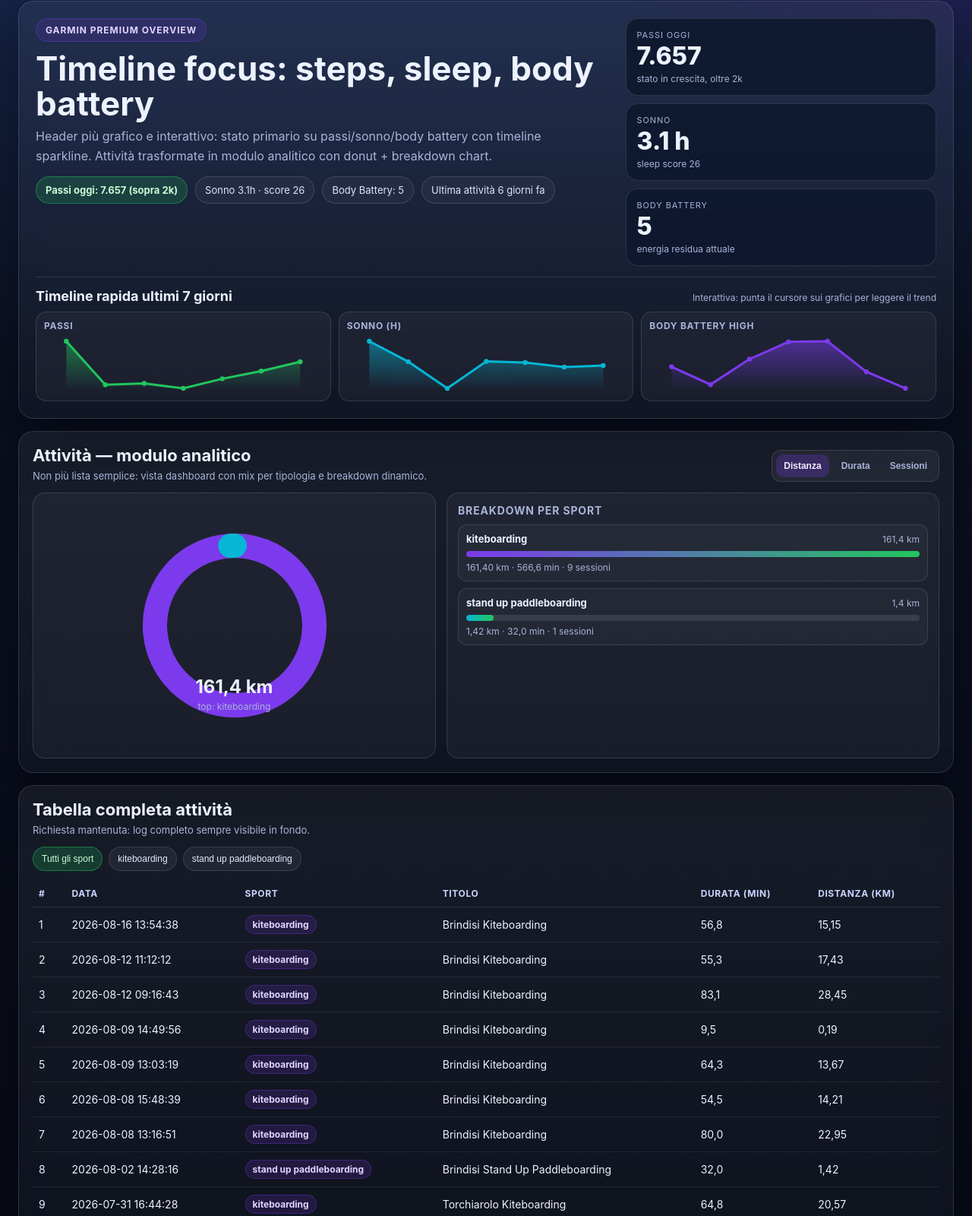
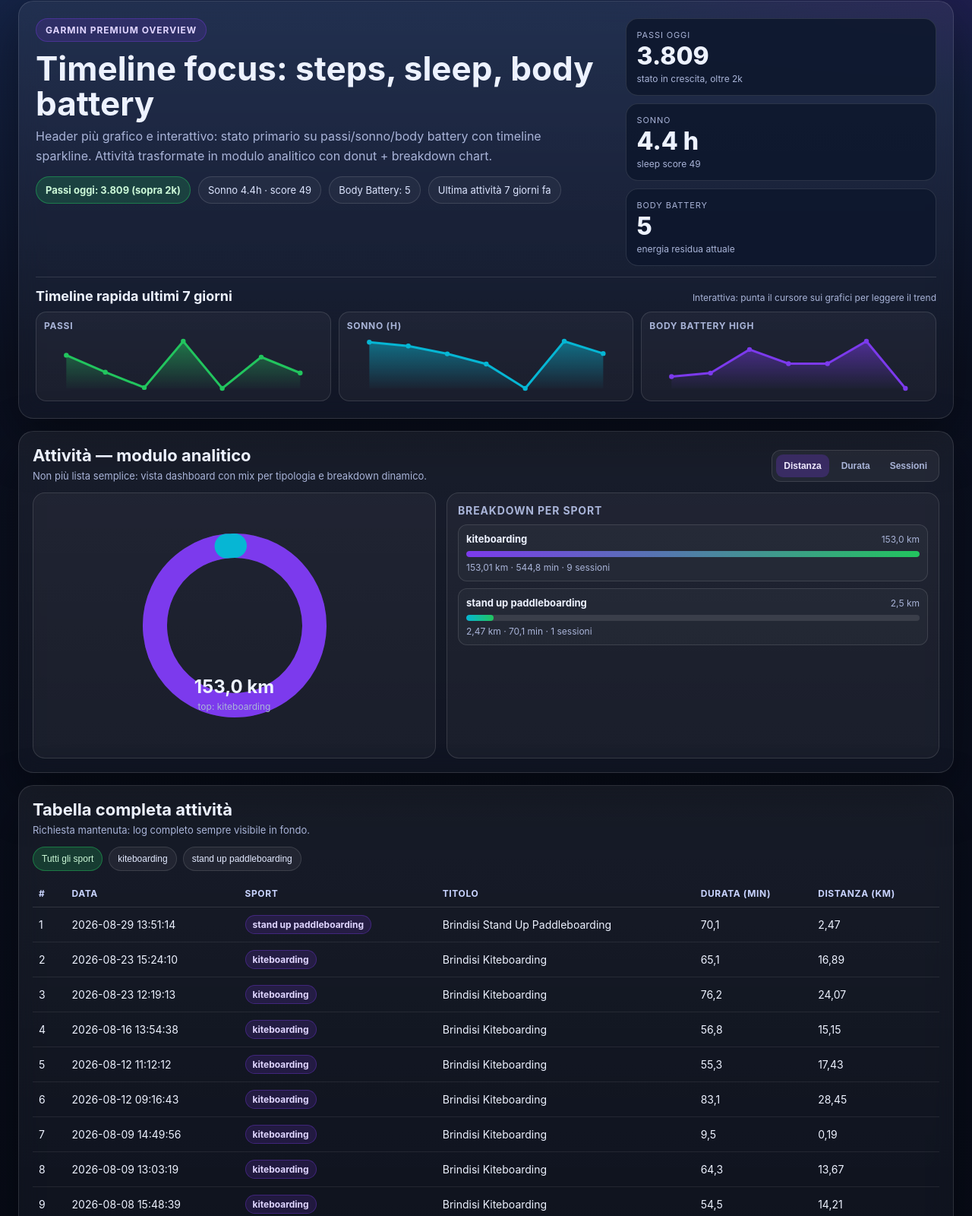
Before and after one commit to antoniogatti/garmin-dashboard, a plain HTML site: page index.html in a window 1280 px wide. Shown: the part 23-1623 px from the top of the page at 76% size. Drawn offline with Linux system fonts and the light colour scheme.

Commit message:
Update Garmin dashboard

```diff
--- a/index.html
+++ b/index.html
@@ -293,156 +293,156 @@
 
 <script>
 const data = {
-  "today": "2026-08-22",
-  "latestActivityDate": "2026-08-16T13:54:38",
+  "today": "2026-09-05",
+  "latestActivityDate": "2026-08-29T13:51:14",
   "todaySummary": {
-    "steps": 7657,
-    "sleep_hours": 3.1,
-    "sleep_score": 26,
+    "steps": 3809,
+    "sleep_hours": 4.4,
+    "sleep_score": 49,
     "body_battery": 5,
-    "stress_avg": 61
+    "stress_avg": 46
   },
   "days": [
     {
-      "date": "2026-08-16",
-      "steps": 12922,
-      "sleep_hours": 6.5,
-      "sleep_score": 74,
-      "body_battery_high": 43,
-      "body_battery_low": 5,
-      "stress_avg": 40,
-      "activity": true
-    },
-    {
-      "date": "2026-08-17",
-      "steps": 1787,
-      "sleep_hours": 3.68,
-      "sleep_score": 29,
-      "body_battery_high": 15,
+      "date": "2026-08-30",
+      "steps": 6019,
+      "sleep_hours": 5.79,
+      "sleep_score": 50,
+      "body_battery_high": 34,
       "body_battery_low": 5,
       "stress_avg": 42,
       "activity": false
     },
     {
-      "date": "2026-08-18",
-      "steps": 2111,
-      "sleep_hours": 0,
-      "sleep_score": 0,
-      "body_battery_high": 55,
+      "date": "2026-08-31",
+      "steps": 3910,
+      "sleep_hours": 5.32,
+      "sleep_score": 54,
+      "body_battery_high": 37,
       "body_battery_low": 5,
-      "stress_avg": 33,
+      "stress_avg": 41,
       "activity": false
     },
     {
-      "date": "2026-08-19",
-      "steps": 848,
-      "sleep_hours": 3.72,
-      "sleep_score": 46,
-      "body_battery_high": 82,
-      "body_battery_low": 11,
-      "stress_avg": 20,
+      "date": "2026-09-01",
+      "steps": 1995,
+      "sleep_hours": 4.33,
+      "sleep_score": 55,
+      "body_battery_high": 57,
+      "body_battery_low": 5,
+      "stress_avg": 42,
       "activity": false
     },
     {
-      "date": "2026-08-20",
-      "steps": 3309,
-      "sleep_hours": 3.57,
-      "sleep_score": 29,
-      "body_battery_high": 83,
+      "date": "2026-09-02",
+      "steps": 7763,
+      "sleep_hours": 3.05,
+      "sleep_score": 31,
+      "body_battery_high": 45,
+      "body_battery_low": 5,
+      "stress_avg": 40,
+      "activity": false
+    },
+    {
+      "date": "2026-09-03",
+      "steps": 1893,
+      "sleep_hours": 0,
+      "sleep_score": 0,
+      "body_battery_high": 45,
+      "body_battery_low": 6,
+      "stress_avg": 46,
+      "activity": false
+    },
+    {
+      "date": "2026-09-04",
+      "steps": 5790,
+      "sleep_hours": 5.91,
+      "sleep_score": 73,
+      "body_battery_high": 64,
       "body_battery_low": 5,
       "stress_avg": 46,
       "activity": false
     },
     {
-      "date": "2026-08-21",
-      "steps": 5283,
-      "sleep_hours": 2.94,
-      "sleep_score": 25,
-      "body_battery_high": 35,
+      "date": "2026-09-05",
+      "steps": 3809,
+      "sleep_hours": 4.37,
+      "sleep_score": 49,
+      "body_battery_high": 24,
       "body_battery_low": 5,
-      "stress_avg": 49,
-      "activity": false
-    },
-    {
-      "date": "2026-08-22",
-      "steps": 7657,
-      "sleep_hours": 3.15,
-      "sleep_score": 26,
-      "body_battery_high": 9,
-      "body_battery_low": 5,
-      "stress_avg": 61,
+      "stress_avg": 46,
       "activity": false
     }
   ],
   "activities": [
     {
+      "date": "2026-08-29 13:51:14",
+      "sport": "stand_up_paddleboarding_v2",
+      "distance_km": 2.47,
+      "duration_minutes": 70.1,
+      "title": "Brindisi Stand Up Paddleboarding"
+    },
+    {
+      "date": "2026-08-23 15:24:10",
+      "sport": "kiteboarding_v2",
+      "distance_km": 16.89,
+      "duration_minutes": 65.1,
+      "title": "Brindisi Kiteboarding"
+    },
+    {
+      "date": "2026-08-23 12:19:13",
+      "sport": "kiteboarding_v2",
+      "distance_km": 24.07,
+      "duration_minutes": 76.2,
+      "title": "Brindisi Kiteboarding"
+    },
+    {
       "date": "2026-08-16 13:54:38",
-      "sport": "kiteboarding",
+      "sport": "kiteboarding_v2",
       "distance_km": 15.15,
       "duration_minutes": 56.8,
       "title": "Brindisi Kiteboarding"
     },
     {
       "date": "2026-08-12 11:12:12",
-      "sport": "kiteboarding",
+      "sport": "kiteboarding_v2",
       "distance_km": 17.43,
       "duration_minutes": 55.3,
       "title": "Brindisi Kiteboarding"
     },
     {
       "date": "2026-08-12 09:16:43",
-      "sport": "kiteboarding",
+      "sport": "kiteboarding_v2",
       "distance_km": 28.45,
       "duration_minutes": 83.1,
       "title": "Brindisi Kiteboarding"
     },
     {
       "date": "2026-08-09 14:49:56",
-      "sport": "kiteboarding",
+      "sport": "kiteboarding_v2",
       "distance_km": 0.19,
       "duration_minutes": 9.5,
       "title": "Brindisi Kiteboarding"
     },
     {
       "date": "2026-08-09 13:03:19",
-      "sport": "kiteboarding",
+      "sport": "kiteboarding_v2",
       "distance_km": 13.67,
       "duration_minutes": 64.3,
       "title": "Brindisi Kiteboarding"
     },
     {
       "date": "2026-08-08 15:48:39",
-      "sport": "kiteboarding",
+      "sport": "kiteboarding_v2",
       "distance_km": 14.21,
       "duration_minutes": 54.5,
       "title": "Brindisi Kiteboarding"
     },
     {
       "date": "2026-08-08 13:16:51",
-      "sport": "kiteboarding",
+      "sport": "kiteboarding_v2",
       "distance_km": 22.95,
       "duration_minutes": 80,
-      "title": "Brindisi Kiteboarding"
-    },
-    {
-      "date": "2026-08-02 14:28:16",
-      "sport": "stand_up_paddleboarding",
-      "distance_km": 1.42,
-      "duration_minutes": 32,
-      "title": "Brindisi Stand Up Paddleboarding"
-    },
-    {
-      "date": "2026-07-31 16:44:28",
-      "sport": "kiteboarding",
-      "distance_km": 20.57,
-      "duration_minutes": 64.8,
-      "title": "Torchiarolo Kiteboarding"
-    },
-    {
-      "date": "2026-07-24 14:52:41",
-      "sport": "kiteboarding",
-      "distance_km": 28.78,
-      "duration_minutes": 98.3,
       "title": "Brindisi Kiteboarding"
     }
   ]
```
